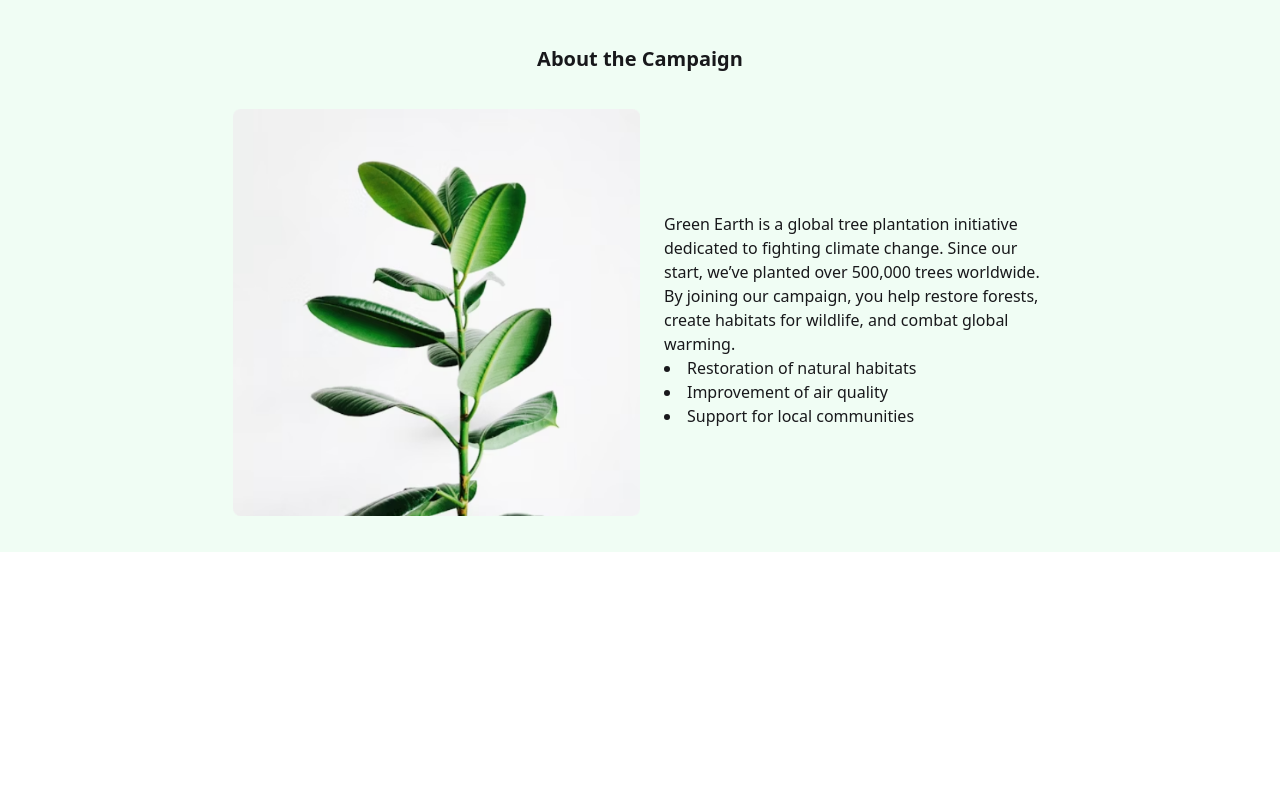
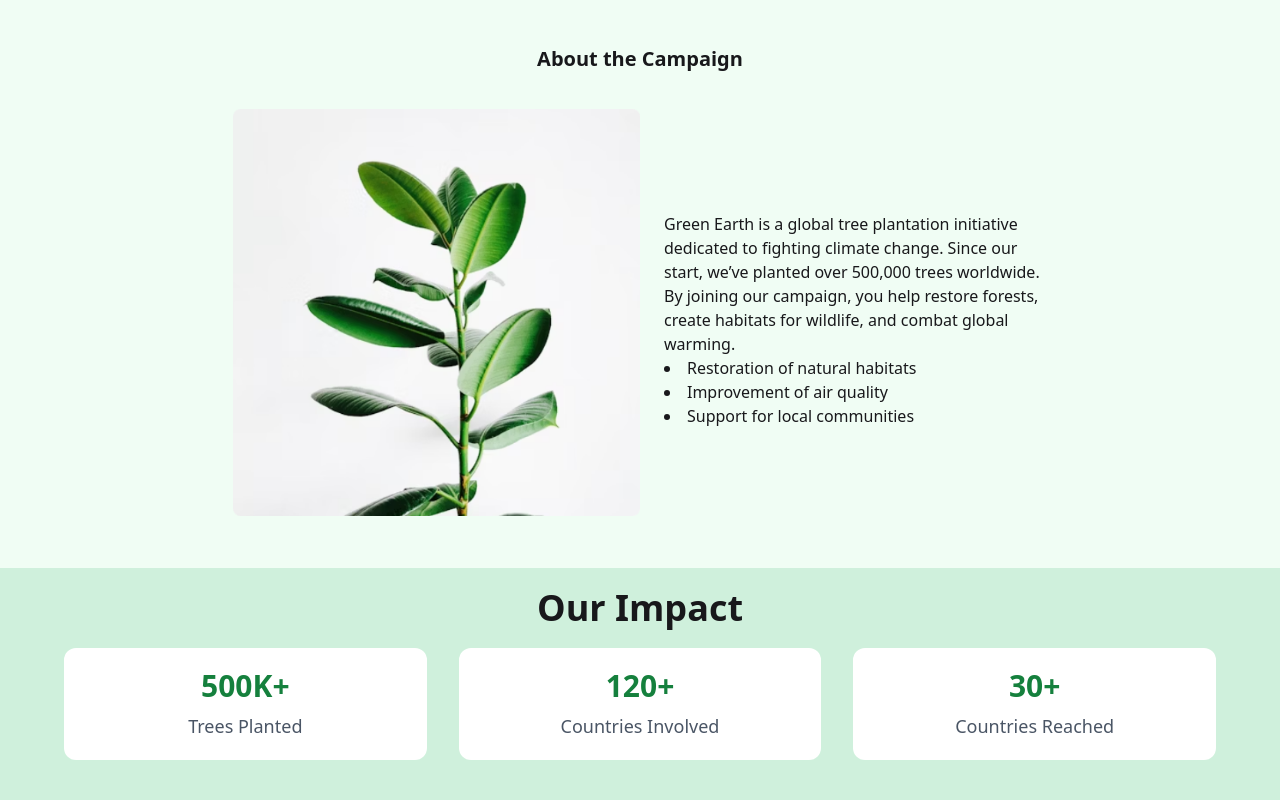
Before and after one commit to Palashdada/my-6th-assignment, a plain HTML site: page index.html in a window 1280 px wide. Shown: the part 612-1412 px from the top of the page. Before the commit the page ends 1180 px from the top, so only its background shows below. Drawn offline with nearby package versions, Linux system fonts and the light colour scheme; no server answers.

Commit message:
ourImpactDne

```diff
--- a/index.html
+++ b/index.html
@@ -155,6 +155,34 @@
         </div>
       </div>
     </div>
+    <!-- Our Impact -->
+    <div class="bg-[#CFF0DC]">
+      <div class="mx-auto max-w-6xl bg-[#CFF0DC] py-5">
+        <h1 class="items-center text-center text-4xl font-bold">Our Impact</h1>
+        <div
+          class="grid md:grid-cols-3 justify-items-center items-center gap-8"
+        >
+          <div
+            class="bg-white rounded-xl w-full h-auto text-center m-5 p-5 hover:bg-[#166534]/50 hover:scale-105"
+          >
+            <h1 class="text-3xl font-extrabold text-[#15803D]">500K+</h1>
+            <h2 class="text-lg text-gray-600 mt-2">Trees Planted</h2>
+          </div>
+          <div
+            class="bg-white rounded-xl w-full h-auto text-center m-5 p-5 hover:bg-[#166534]/50 hover:scale-105"
+          >
+            <h1 class="text-3xl font-extrabold text-[#15803D]">120+</h1>
+            <h2 class="text-lg text-gray-600 mt-2">Countries Involved</h2>
+          </div>
+          <div
+            class="bg-white rounded-xl text-center w-full h-auto m-5 p-5 hover:bg-[#166534]/50 hover:scale-105"
+          >
+            <h1 class="text-3xl font-extrabold text-[#15803D]">30+</h1>
+            <h2 class="text-lg text-gray-600 mt-2">Countries Reached</h2>
+          </div>
+        </div>
+      </div>
+    </div>
 
     <script src="./script.js"></script>
   </body>
```
